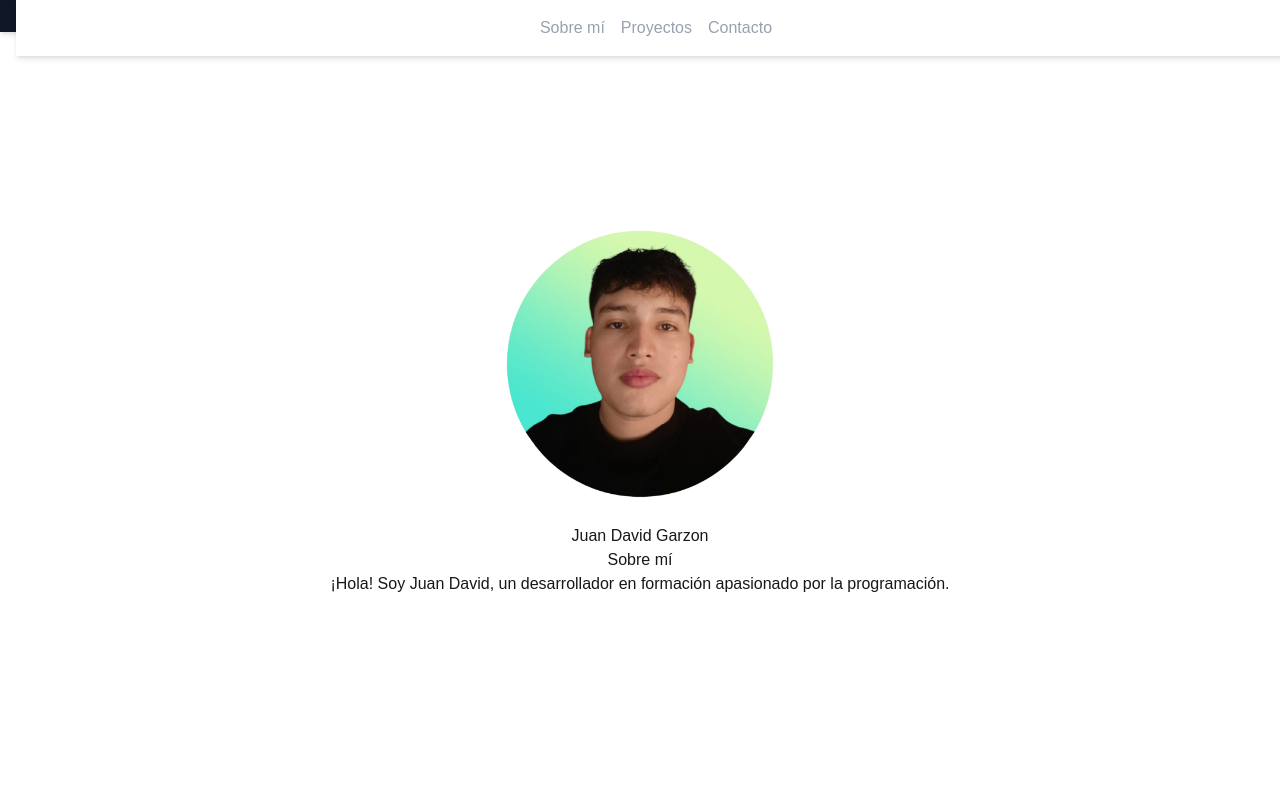
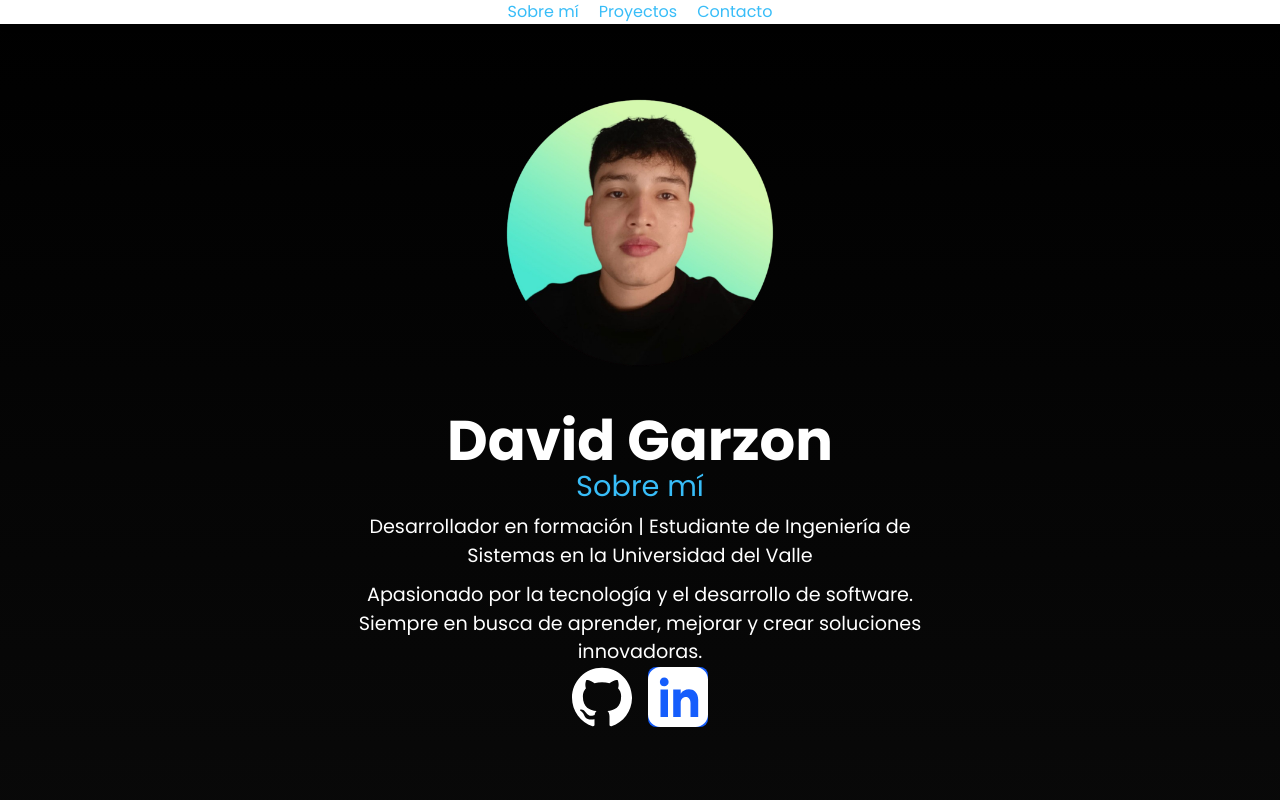
Before and after one commit to DavidGarzonDev/portafolio, a React (Vite) app: page / in a window 1280 px wide. Shown: the top 800 px of the page. Built offline with nearby package versions, Linux system fonts and the light colour scheme; no server answers.

Commit message:
Modificando los colores del fondo

```diff
--- a/src/App.jsx
+++ b/src/App.jsx
@@ -17,7 +17,6 @@ const App = () => {
 
         <Header/>
 
-        {/* Secciones con los componentes */}
         <section id="about" className="min-h-screen flex items-center justify-center">
           <About />
         </section>
--- a/src/pages/About.jsx
+++ b/src/pages/About.jsx
@@ -7,12 +7,40 @@ const About = () => {
         <main className="about">
             <div className="avatar">
                 <div className="w-80 rounded-full">
-                    <img src={MiFoto} alt="Mi foto"/>
+                    <img src={MiFoto} alt="Mi foto" />
                 </div>
             </div>
-            <h1>Juan David Garzon</h1>
-            <h2>Sobre mí</h2>
-            <p>¡Hola! Soy Juan David, un desarrollador en formación apasionado por la programación.</p>
+            <h1 class="text-5xl md:text-6xl font-extrabold text-white">
+                David Garzon
+            </h1>
+            <h2 class="text-3xl"
+            >Sobre mí
+            </h2>
+            <p>Desarrollador en formación | Estudiante de Ingeniería de Sistemas en la Universidad del Valle</p>
+            <p>
+                Apasionado por la tecnología y el desarrollo de software. Siempre en busca de aprender, mejorar y crear soluciones innovadoras.
+            </p>
+            <div class="flex justify-center gap-4 mt-6">
+
+                <a href="https://github.com/DavidGarzonDev" target="_blank" class="bg-black-800 p-2 rounded-full hover:bg-gray-700 transition">
+                    <svg xmlns="http://www.w3.org/2000/svg" width="60" height="60" viewBox="0 0 24 24" fill="white">
+                        <path d="M12 0.297c-6.627 0-12 5.373-12 12 0 5.303 3.438 9.8 8.207 11.385.6.113.793-.261.793-.577v-2.234c-3.338.726-4.033-1.416-4.033-1.416-.546-1.387-1.333-1.756-1.333-1.756-1.089-.744.083-.729.083-.729 1.205.084 1.84 1.239 1.84 1.239 1.07 1.834 2.809 1.304 3.495.997.108-.775.419-1.305.762-1.605-2.665-.304-5.466-1.333-5.466-5.931 0-1.31.469-2.381 1.235-3.22-.123-.303-.536-1.523.117-3.176 0 0 1.008-.322 3.3 1.23.957-.267 1.983-.399 3.002-.404 1.018.005 2.044.137 3.002.404 2.292-1.552 3.297-1.23 3.297-1.23.654 1.653.241 2.873.118 3.176.768.839 1.235 1.91 1.235 3.22 0 4.609-2.805 5.625-5.476 5.922.43.372.823 1.103.823 2.222v3.293c0 .319.192.694.8.577 4.767-1.586 8.2-6.082 8.2-11.385 0-6.627-5.373-12-12-12z" />
+                    </svg>
+                </a>
+
+
+                <a href="https://www.linkedin.com/in/davidgarzondev/" target="_blank" class="bg-blue-600 p-2 rounded-lg hover:bg-blue-500 transition">
+                    <svg xmlns="http://www.w3.org/2000/svg" width="60" height="60" viewBox="0 0 24 24" fill="white">
+                        <path d="M19 0h-14c-2.761 0-5 2.239-5 5v14c0 2.761 2.239 5 5 5h14c2.761 0 5-2.239 5-5v-14c0-2.761-2.239-5-5-5zm-11 20h-3v-11h3v11zm-1.5-12.268c-.966 0-1.75-.792-1.75-1.768s.784-1.75 1.75-1.75c.969 0 1.75.782 1.75 1.75s-.781 1.768-1.75 1.768zm13.5 12.268h-3v-5.604c0-3.262-3.916-3.012-3.916 0v5.604h-3v-11h3v1.707c1.396-2.586 7-2.777 7 2.476v6.817z" />
+                    </svg>
+                </a>
+            </div>
+
+
+
+
+
+
         </main>
     )
 }
--- a/src/styles/About.css
+++ b/src/styles/About.css
@@ -7,8 +7,3 @@
 html {
     scroll-behavior: smooth;
 }
-
-img {
-    -webkit-mask-image: radial-gradient(circle, rgba(0, 0, 0, 1) 60%, rgba(0, 0, 0, 0) 100%);
-    mask-image: radial-gradient(circle, rgba(0, 0, 0, 1) 60%, rgba(0, 0, 0, 0) 100%);
-}
--- a/src/styles/index.css
+++ b/src/styles/index.css
@@ -1,13 +1,93 @@
-@import "tailwindcss";
-@plugin "daisyui";
-
 @import url('https://fonts.googleapis.com/css2?family=Poppins:wght@300;400;600;700&display=swap');
 
 * {
   font-family: 'Poppins', sans-serif;
+  text-align: center;
+  margin: 0;
+  padding: 0;
+  box-sizing: border-box;
 }
 
+html {
+  scroll-behavior: smooth;
+}
 
-:root {
+body {
+  display: flex;
+  flex-direction: column;
+  align-items: center;
+  justify-content: center;
+  min-height: 100vh;
+  background: linear-gradient(to bottom, #000000, #1a1a1a);
+  /* Negro moderno */
+  color: white;
+  text-align: center;
+}
 
+header {
+  position: fixed;
+  top: 0;
+  width: 100%;
+  background: rgba(0, 0, 0, 0.9);
+  padding: 10px 0;
 }
+
+nav ul {
+  list-style: none;
+  display: flex;
+  justify-content: center;
+  gap: 20px;
+}
+
+nav ul li {
+  display: inline;
+}
+
+nav ul li a {
+  color: #38bdf8;
+  text-decoration: none;
+  font-weight: 500;
+  transition: color 0.3s;
+}
+
+nav ul li a:hover {
+  color: #0ea5e9;
+}
+
+.container {
+  display: flex;
+  flex-direction: column;
+  align-items: center;
+  justify-content: center;
+  text-align: center;
+  min-height: 100vh;
+  padding-top: 50px;
+}
+
+.profile-img {
+  width: 180px;
+  height: 180px;
+  border-radius: 50%;
+  object-fit: cover;
+  border: 4px solid #38bdf8;
+  box-shadow: 0 4px 10px rgba(56, 189, 248, 0.5);
+}
+
+h1 {
+  font-size: 3.5rem;
+  font-weight: 700;
+  margin-top: 20px;
+}
+
+h2 {
+  font-size: 1.8rem;
+  font-weight: 400;
+  margin-bottom: 10px;
+  color: #38bdf8;
+}
+
+p {
+  font-size: 1.2rem;
+  max-width: 600px;
+  margin-top: 10px;
+}
```
